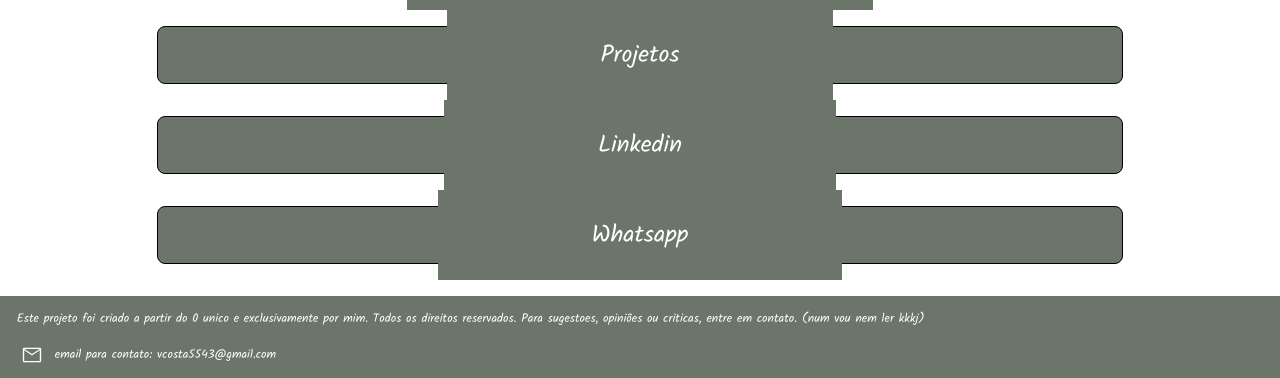
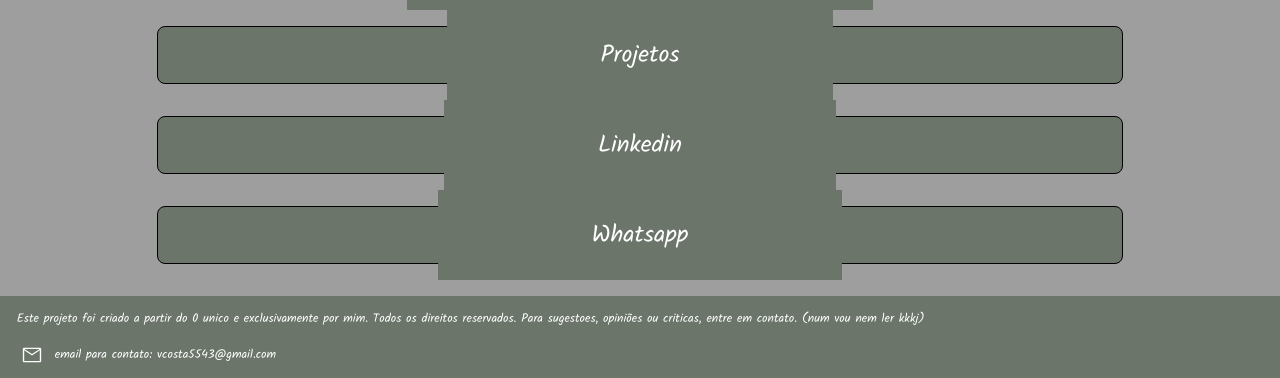
Before and after one commit to vcosta5/Glosario-de-vida, a plain HTML site: page index.html in a window 1280 px wide. Shown: the part 512-890 px from the top of the page. Drawn offline with Linux system fonts and the light colour scheme; the site is published under a folder, as on GitHub Pages, so addresses that start at the root find nothing.

Commit message:
consertando o background

```diff
--- a/style/styles.css
+++ b/style/styles.css
@@ -11,6 +11,6 @@
 
 body{
     font-family: "Kalam";
-    background-image: url(/img/fundo_colorido.jpg);
+    background-image: url(../img/fundo_colorido.jpg);
     background-size:cover;
 }
```
